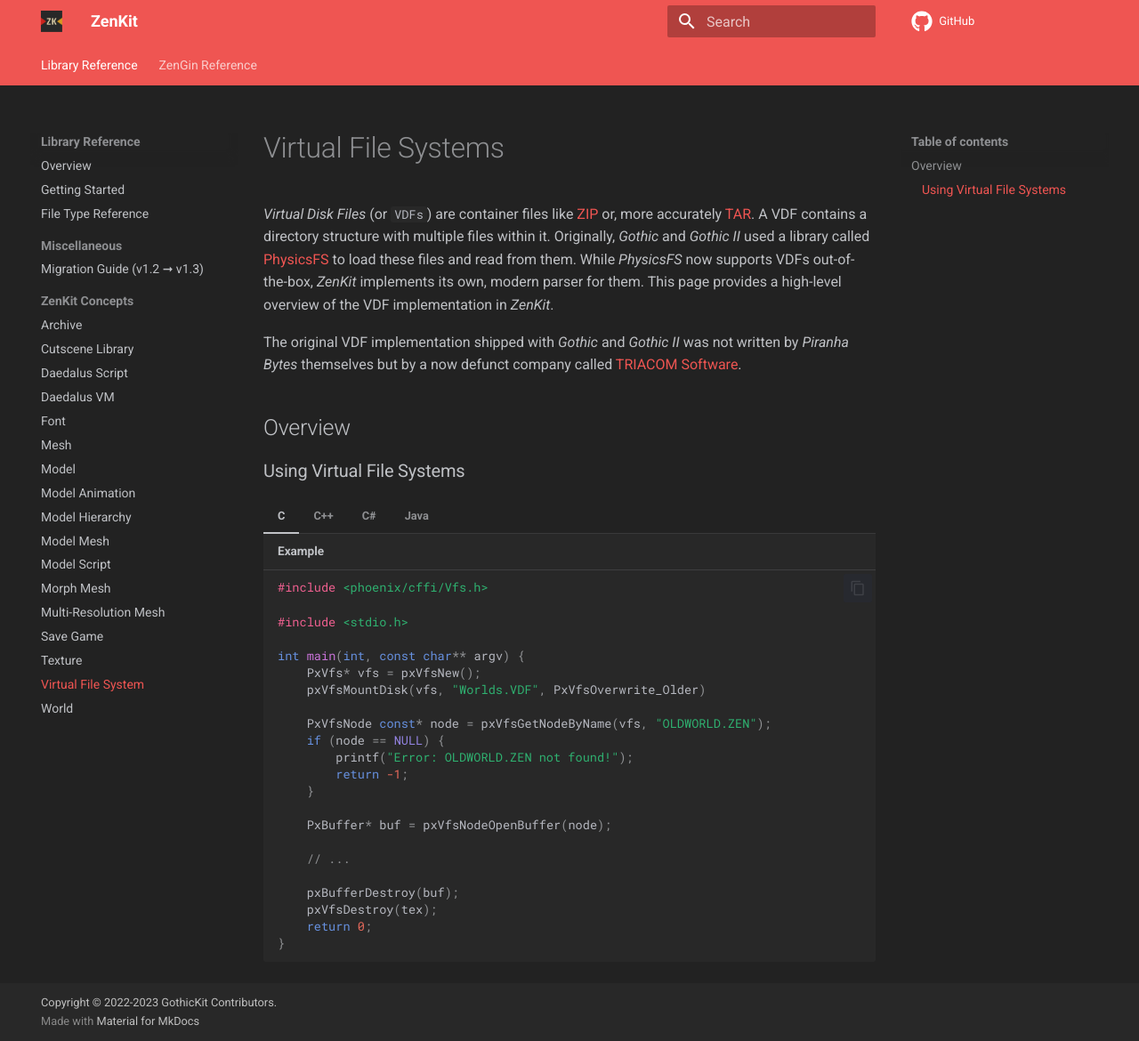
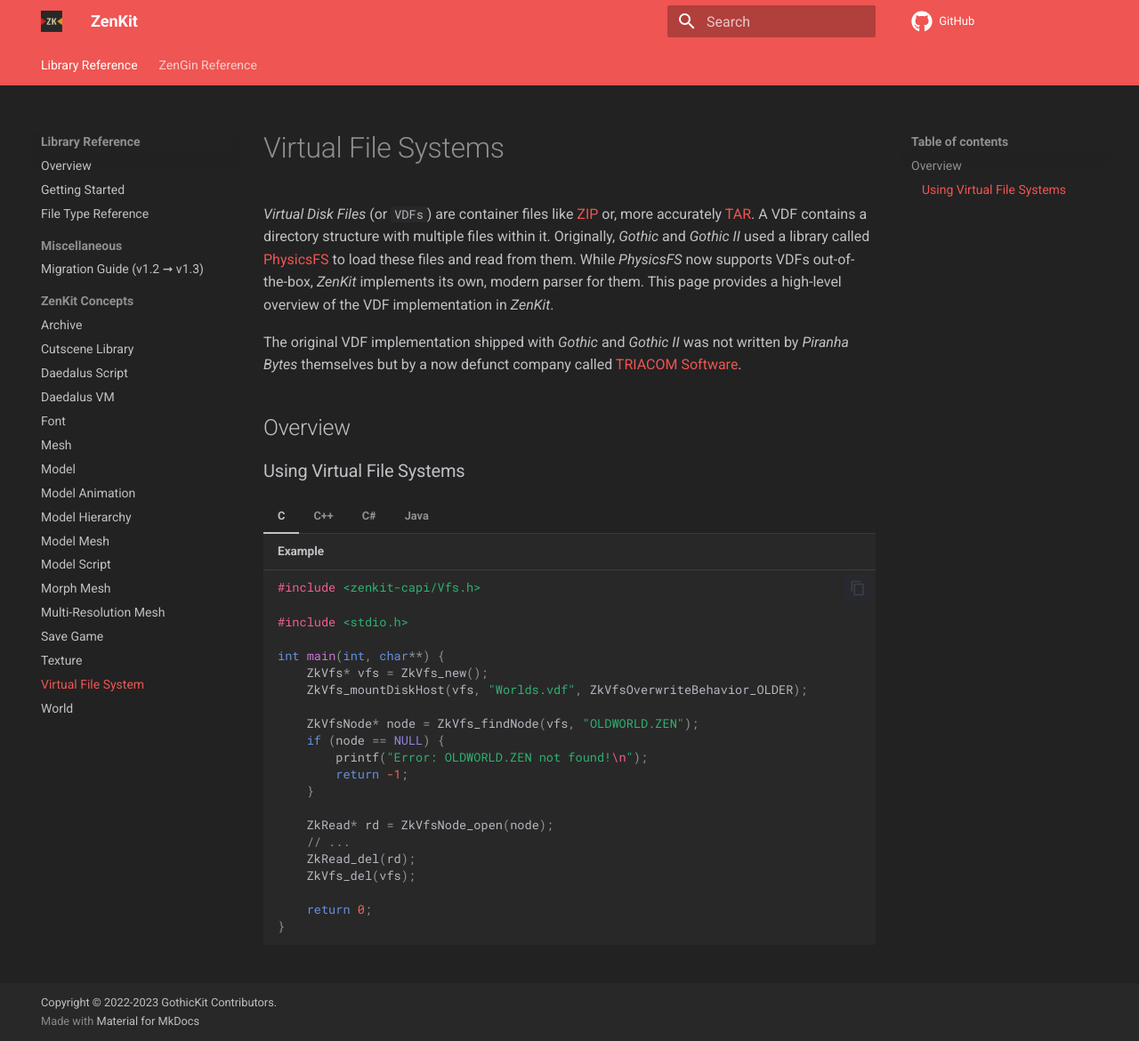
Before and after one commit to GothicKit/ZenKit, an MkDocs documentation site: the page built from docs/library/api/virtual-file-system.md, in a window 1280 px wide and 1170 px high. Shown: the whole window at 89% size. Built offline with MkDocs 1.6.1 and Material for MkDocs 9.7.7, drawn with Linux system fonts in a browser that asks for light colours; comment, search, counter and statistics services are not loaded.

````diff
--- a/docs/library/api/virtual-file-system.md
+++ b/docs/library/api/virtual-file-system.md
@@ -16,26 +16,25 @@ by a now defunct company called [TRIACOM Software][].
 === "C"
 
     ```c title="Example"
-    #include <phoenix/cffi/Vfs.h>
+    #include <zenkit-capi/Vfs.h>
 
     #include <stdio.h>
 
-    int main(int, const char** argv) {
-        PxVfs* vfs = pxVfsNew();
-        pxVfsMountDisk(vfs, "Worlds.VDF", PxVfsOverwrite_Older)
+    int main(int, char**) {
+        ZkVfs* vfs = ZkVfs_new();
+        ZkVfs_mountDiskHost(vfs, "Worlds.vdf", ZkVfsOverwriteBehavior_OLDER);
 
-        PxVfsNode const* node = pxVfsGetNodeByName(vfs, "OLDWORLD.ZEN");
+        ZkVfsNode* node = ZkVfs_findNode(vfs, "OLDWORLD.ZEN");
         if (node == NULL) {
-            printf("Error: OLDWORLD.ZEN not found!");
+            printf("Error: OLDWORLD.ZEN not found!\n");
             return -1;
         }
 
-        PxBuffer* buf = pxVfsNodeOpenBuffer(node);
+        ZkRead* rd = ZkVfsNode_open(node);
+        // ...
+        ZkRead_del(rd);
+        ZkVfs_del(vfs);
 
-        // ...
-
-        pxBufferDestroy(buf);
-        pxVfsDestroy(tex);
         return 0;
     }
     ```
@@ -66,14 +65,27 @@ by a now defunct company called [TRIACOM Software][].
     }
     ```
 
-    !!! info
-        As with all resources, texture can also be loaded from a [virtual file system](virtual-file-system.md)
-        by passing the input obtained from `zenkit::VfsNode::open_read` into `zenkit::Texture::load`.
-
 === "C#"
 
-    !!! note
-        No documentation available.
+    ```c# title="Example"
+    using ZenKit;
+
+    var vfs = new Vfs();
+    vfs.MountDisk("Worlds.vdf", VfsOverwriteBehavior.Older);
+
+    VfsNode? node = vfs.Find("OLDWORLD.ZEN");
+
+    if (node == null)
+    {
+        Console.Error.WriteLine("Error: OLDWORLD.ZEN not found!");
+        return;
+    }
+
+    Read rd = node.Buffer;
+
+    // ...
+    ```
+
 
 === "Java"
 
````
Also changed, not shown: other parts of docs/library/api/virtual-file-system.md (+2 -2 lines), 1 other file.
